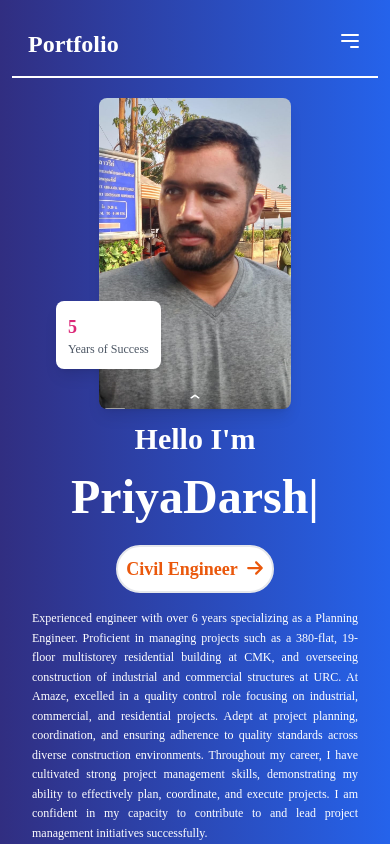
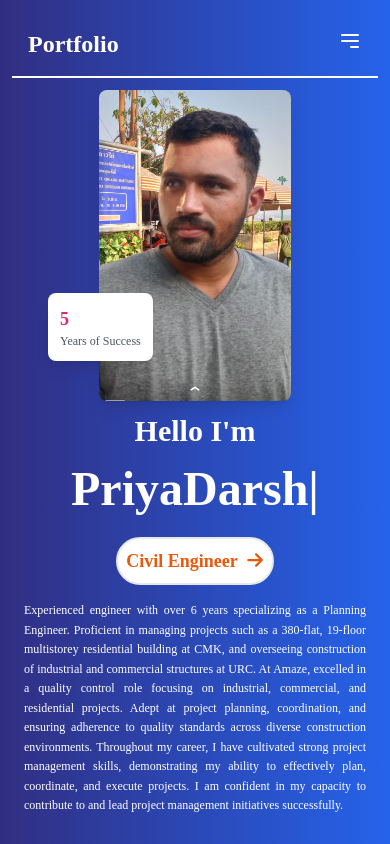
Before and after one commit to ragul66/portfolio-priyadharshan, a React (Vite) app: page / in a window 390 px wide. Shown: the top 844 px of the page. Built offline with nearby package versions, Linux system fonts and the light colour scheme.

Commit message:
padding changed ...

```diff
--- a/src/Pages/Home.jsx
+++ b/src/Pages/Home.jsx
@@ -3,6 +3,8 @@ import React from "react";
 import image from "../assets/homeimage.png";
 import { FaArrowRight } from "react-icons/fa6";
 import TypingText from "../components/TypingText";
+
+//Pages from src
 import About from "./About";
 import Education from "./Education";
 import Experience from "./Experience";
@@ -15,7 +17,7 @@ const Home = () => {
     <>
       <div
         id="home"
-        className="bg-gradient-to-r from-indigo-900 to-blue-600 p-2 sm:p-7 md:p-10 font-primary h-full lg:max-h-screen" // Set full height for small screens and max height for larger screens
+        className="bg-gradient-to-r from-indigo-900 to-blue-600 p-0 sm:p-2 md:p-10 font-primary h-full lg:max-h-screen" // Set full height for small screens and max height for larger screens
       >
         <div className="container mx-auto flex flex-col-reverse lg:flex-row items-center justify-between px-4 h-full">
           {/* Left Section */}
```
